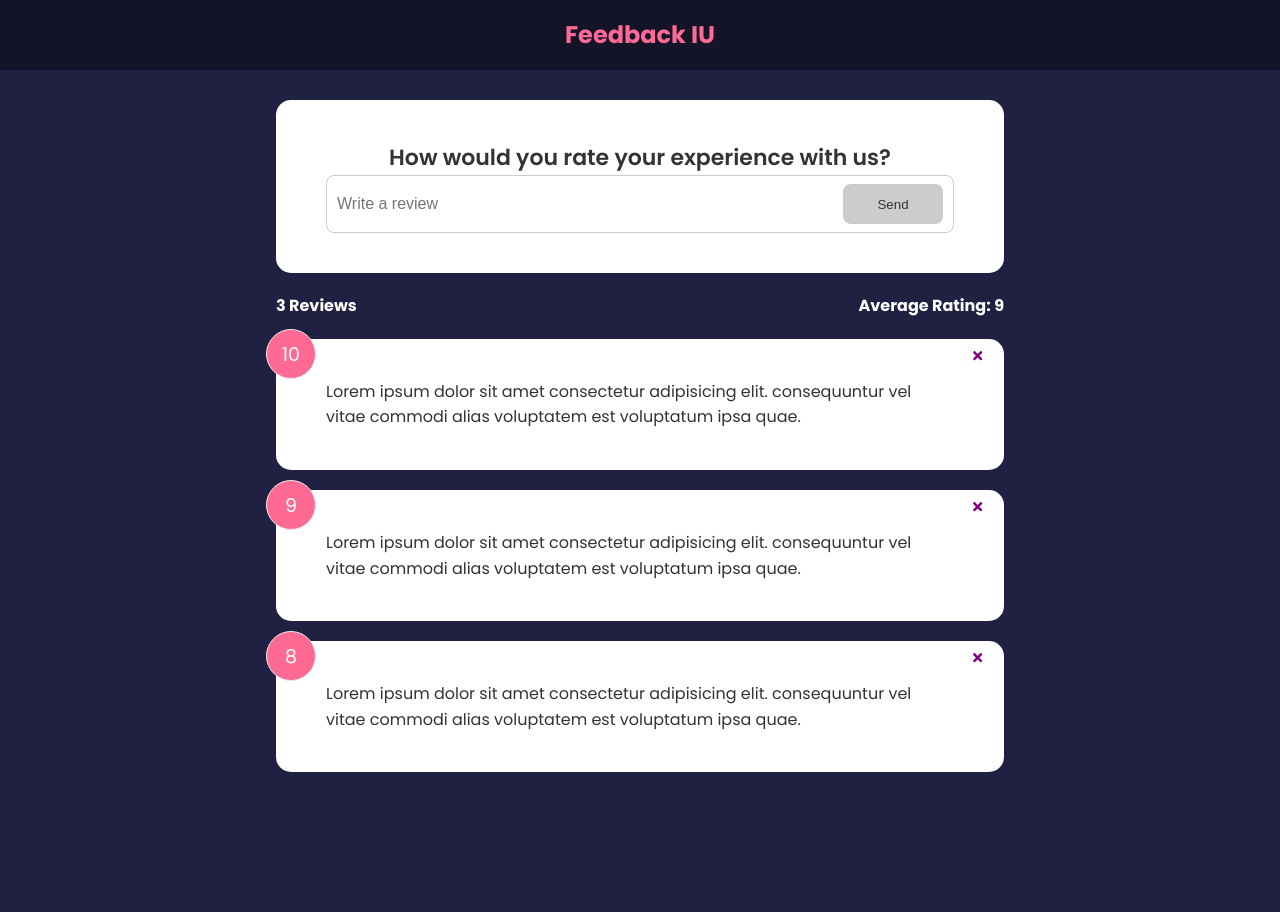
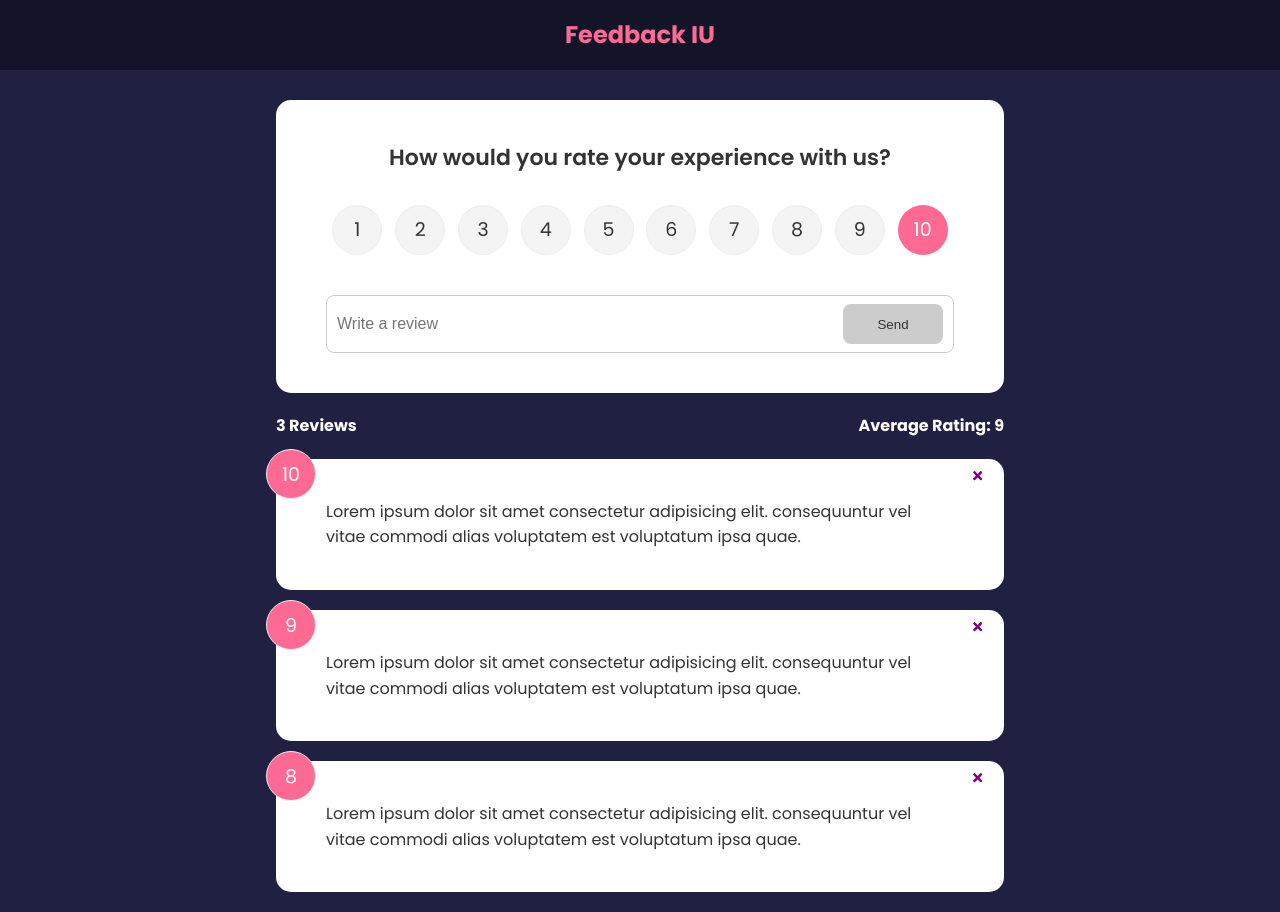
Before and after one commit to tirsop/Feeback-UI, a React (Create React App) app: page / in a window 1280 px wide. Before the commit the page ends 800 px from the top, so only its background shows below. Built offline with nearby package versions, Linux system fonts and the light colour scheme.

Commit message:
add feedback form submission

```diff
--- a/package.json
+++ b/package.json
@@ -10,6 +10,7 @@
     "react-dom": "^18.2.0",
     "react-icons": "^4.4.0",
     "react-scripts": "5.0.1",
+    "uuid": "^8.3.2",
     "web-vitals": "^2.1.4"
   },
   "scripts": {
--- a/src/App.js
+++ b/src/App.js
@@ -1,3 +1,4 @@
+import { v4 as uuidv4 } from 'uuid';
 import { useState } from "react";
 import Header from "./components/Header";
 import FeedbackList from "./components/FeedbackList";
@@ -7,6 +8,12 @@
 
 function App() {
   const [feedback, setFeedback] = useState(FeedbackData);
+
+  const addFeedback = (newFeedback) => {
+    newFeedback.id = parseInt(uuidv4());
+    setFeedback([newFeedback, ...feedback])
+  }
+
   const deleteFeedback = (id) => {
     if (window.confirm('Are you sure you want to delete this?')) {
       setFeedback(feedback.filter((item) => item.id !== id))
@@ -17,7 +24,7 @@
     <>
       <Header />
       <div className="container">
-        <FeedbackForm />
+        <FeedbackForm handleAdd={addFeedback} />
         <FeedbackStats feedback={feedback} />
         <FeedbackList
           feedback={feedback}
--- a/src/components/FeedbackForm.jsx
+++ b/src/components/FeedbackForm.jsx
@@ -1,9 +1,11 @@
 import { useState } from "react";
+import RatingSelect from "./RatingSelect";
 import Card from "./shared/Card";
 import Button from "./shared/Button";
 
-function FeedbackForm() {
+function FeedbackForm({ handleAdd }) {
   const [text, setText] = useState('');
+  const [rating, setRating] = useState(10);
   const [btnDisabled, setBtnDisabled] = useState(true);
   const [message, setMessage] = useState('');
 
@@ -21,11 +23,23 @@
     setText(e.target.value);
   }
 
+  const handleSubmit = (e) => {
+    e.preventDefault()
+    if (text.trim().length > 10) {
+      const newFeedback = {
+        text,
+        rating
+      }
+      handleAdd(newFeedback);
+      setText('') // clear the text input
+    }
+  }
+
   return (
     <Card>
-      <form>
+      <form onSubmit={handleSubmit}>
         <h2>How would you rate your experience with us?</h2>
-        {/* @todo - rating select component */}
+        <RatingSelect select={(rating) => setRating(rating)} />
         <div className="input-group">
           <input
             onChange={handleTextChange}
--- /dev/null
+++ b/src/components/RatingSelect.jsx
@@ -0,0 +1,30 @@
+import { useState } from 'react';
+
+function RatingSelect({ select }) {
+  const [selected, setSelected] = useState(10);
+
+  const handleChange = (e) => {
+    setSelected(+e.currentTarget.value) // the + changes the value from string to number
+    select(+e.currentTarget.value)
+  };
+
+  return (
+    <ul className='rating'>
+      {Array.from({ length: 10 }, (_, i) => (
+        <li key={`rating-${i + 1}`}>
+          <input
+            type='radio'
+            id={`num${i + 1}`}
+            name='rating'
+            value={i + 1}
+            onChange={handleChange}
+            checked={selected === i + 1} // if selected is equal to 1, checked is true
+          />
+          <label htmlFor={`num${i + 1}`}>{i + 1}</label> {/* labels in react do not have for but htmlFor */}
+        </li>
+      ))}
+    </ul>
+  )
+}
+
+export default RatingSelect
```
Also changed, not shown: 1 other file (tests, documents, lock files or other folders).
